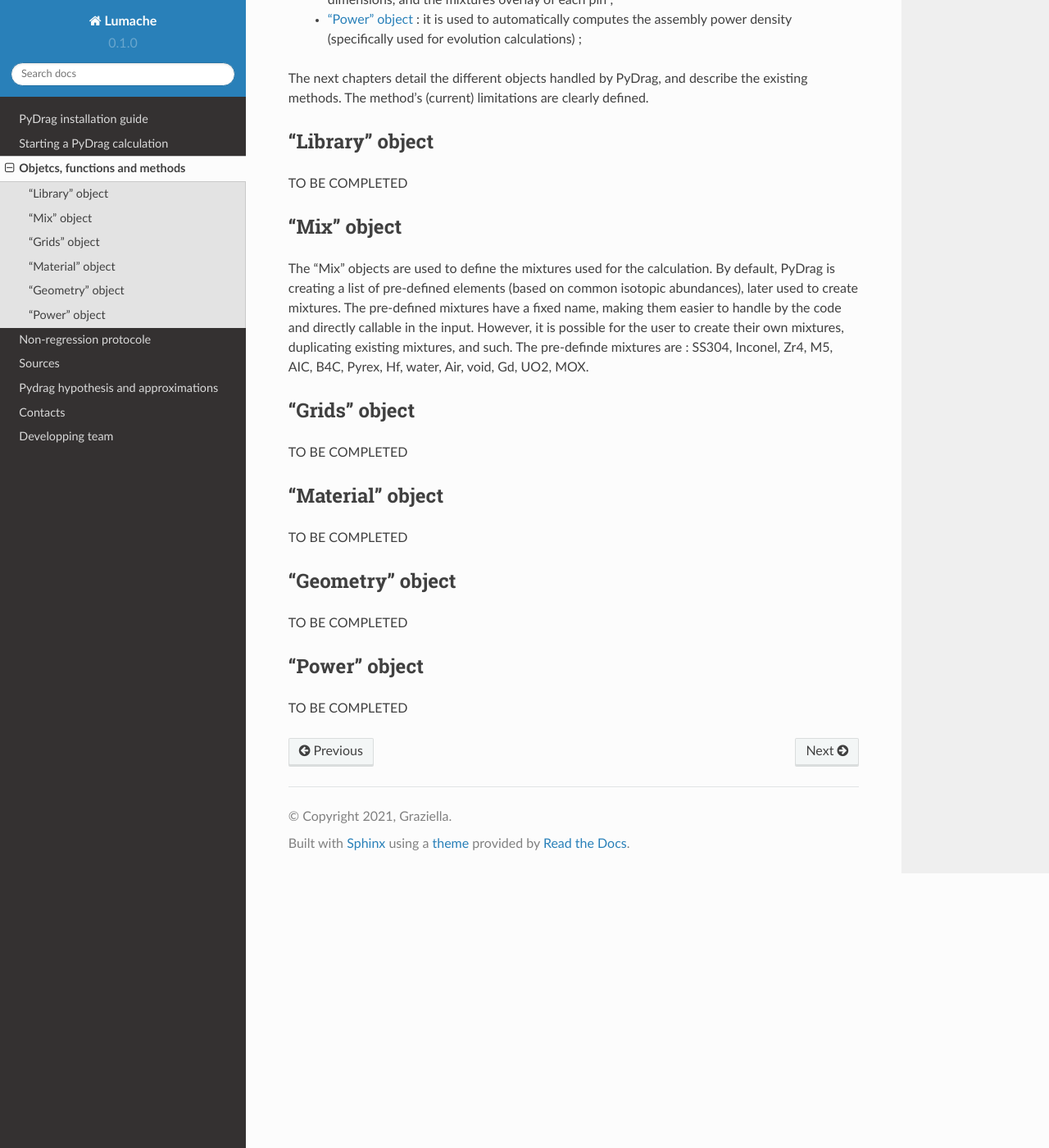
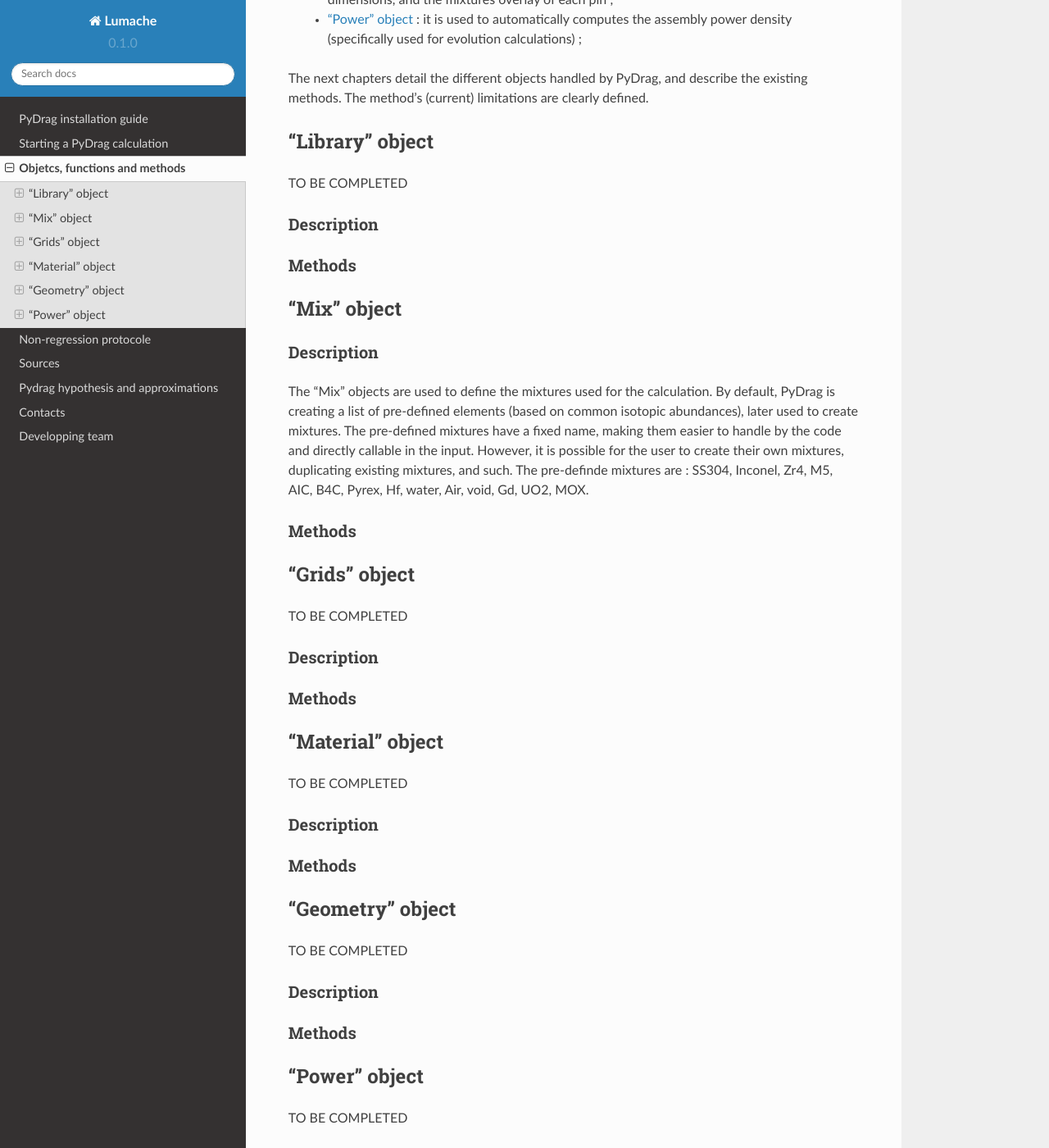
Before and after one commit to Ben105m/rtd-tutorial, a Sphinx documentation site: the page built from docs/source/functions.rst, in a window 1280 px wide and 1400 px high, scrolled down 460 px. Shown: the whole window at 82% size. Built offline with Sphinx 7.4.7 and the Read the Docs theme 2.0.0, drawn with Linux system fonts in a browser that asks for light colours.

Commit message:
Update functions.rst

```diff
--- a/docs/source/functions.rst
+++ b/docs/source/functions.rst
@@ -27,14 +27,24 @@ The next chapters detail the different objects handled by PyDrag, and describe t
 
 TO BE COMPLETED
 
+Description
+============
+
+Methods
+==========
+
 .. _mix:
 
 "Mix" object
 ******************
 
+Description
+============
+
 The "Mix" objects are used to define the mixtures used for the calculation. By default, PyDrag is creating a list of pre-defined elements (based on common isotopic abundances), later used to create mixtures. The pre-defined mixtures have a fixed name, making them easier to handle by the code and directly callable in the input. However, it is possible for the user to create their own mixtures, duplicating existing mixtures, and such. The pre-definde mixtures are :  SS304, Inconel, Zr4, M5, AIC, B4C, Pyrex, Hf, water, Air, void, Gd, UO2, MOX.
 
-
+Methods
+==========
 
 
 .. _grids:
@@ -44,6 +54,11 @@ The "Mix" objects are used to define the mixtures used for the calculation. By d
 
 TO BE COMPLETED
 
+Description
+============
+
+Methods
+==========
 
 .. _materials:
 
@@ -52,6 +67,12 @@ TO BE COMPLETED
 
 TO BE COMPLETED
 
+Description
+============
+
+Methods
+==========
+
 .. _geometry:
 
 "Geometry" object
@@ -59,9 +80,21 @@ TO BE COMPLETED
 
 TO BE COMPLETED
 
+Description
+============
+
+Methods
+==========
+
 .. _power:
 
 "Power" object
 *********************
 
 TO BE COMPLETED
+
+Description
+============
+
+Methods
+==========
```
